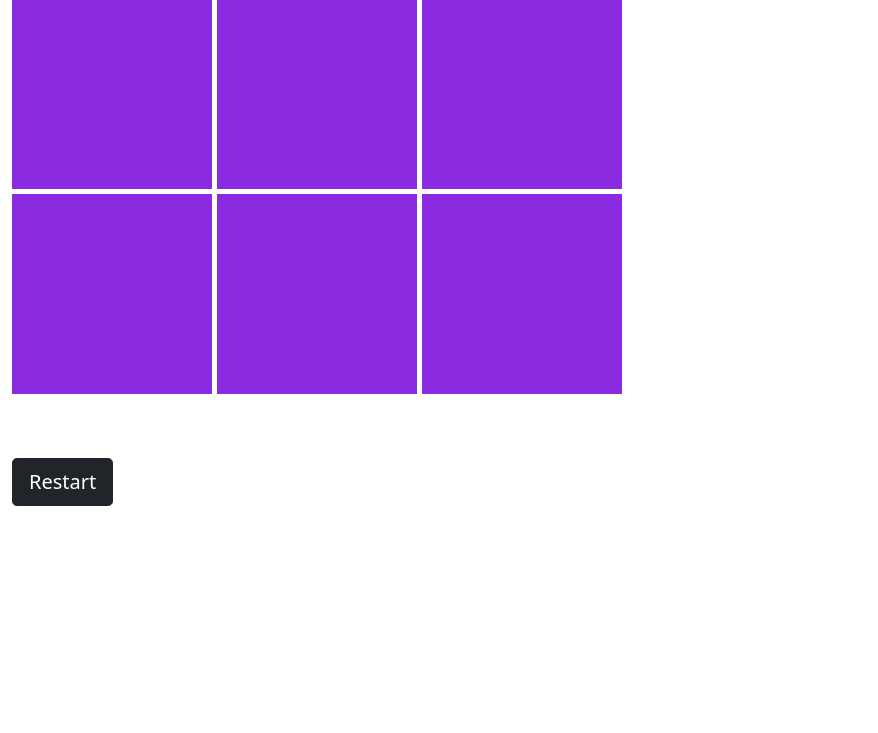
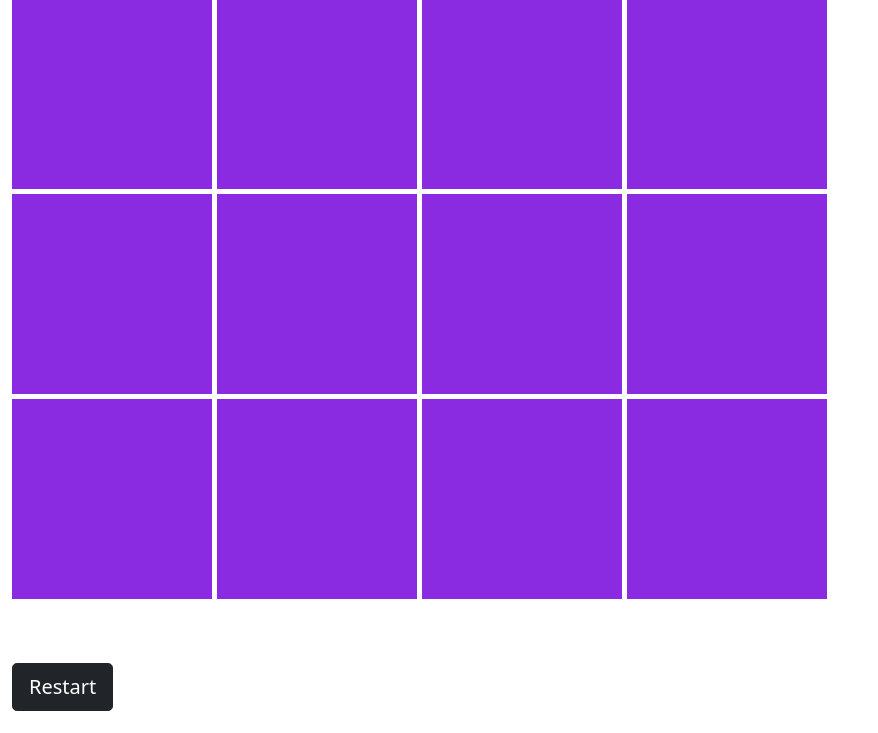
Before and after one commit to Hefaistos69/Memory-Game, a plain HTML site: page Memory Game/index.html in a window 1280 px wide. Shown: the part 67-800 px from the top of the page, without its empty margins (0-878 px from the left). Drawn offline with nearby package versions, Linux system fonts and the light colour scheme.

Commit message:
Acum ii gata

```diff
--- a/Memory Game/script.js
+++ b/Memory Game/script.js
@@ -107,6 +107,13 @@ AddItem(3, "hand");
 AddItem(4, "hand");
 AddItem(5, "whatsapp");
 AddItem(6, "whatsapp");
+AddItem(7, "lightning");
+AddItem(8, "lightning");
+AddItem(9, "like");
+AddItem(10, "like");
+AddItem(11, "steam");
+AddItem(12, "steam");
+
 shuffleArray(objects);
 
 Post();
--- a/Memory Game/style.css
+++ b/Memory Game/style.css
@@ -20,9 +20,23 @@
   background-image: url('images/hand.png');
 }
 
+.lightning{
+  background-image: url('images/lightning.png');
+}
+
 .whatsapp
 {
   background-image: url('images/whatsapp.png');
+}
+
+.like
+{
+  background-image: url('images/like.png');
+}
+
+.steam
+{
+  background-image: url('images/steam.png');
 }
 
 .vanish{
@@ -35,7 +49,7 @@
 
 .grid-container{
   display: grid;
-  grid-template-columns: 200px 200px 200px;
+  grid-template-columns: 200px 200px 200px 200px;
   grid-gap: 5px;
 }
 
```
Also changed, not shown: Memory Game/images/lightning.png (added), Memory Game/images/like.png (added), Memory Game/images/steam.png (added).
